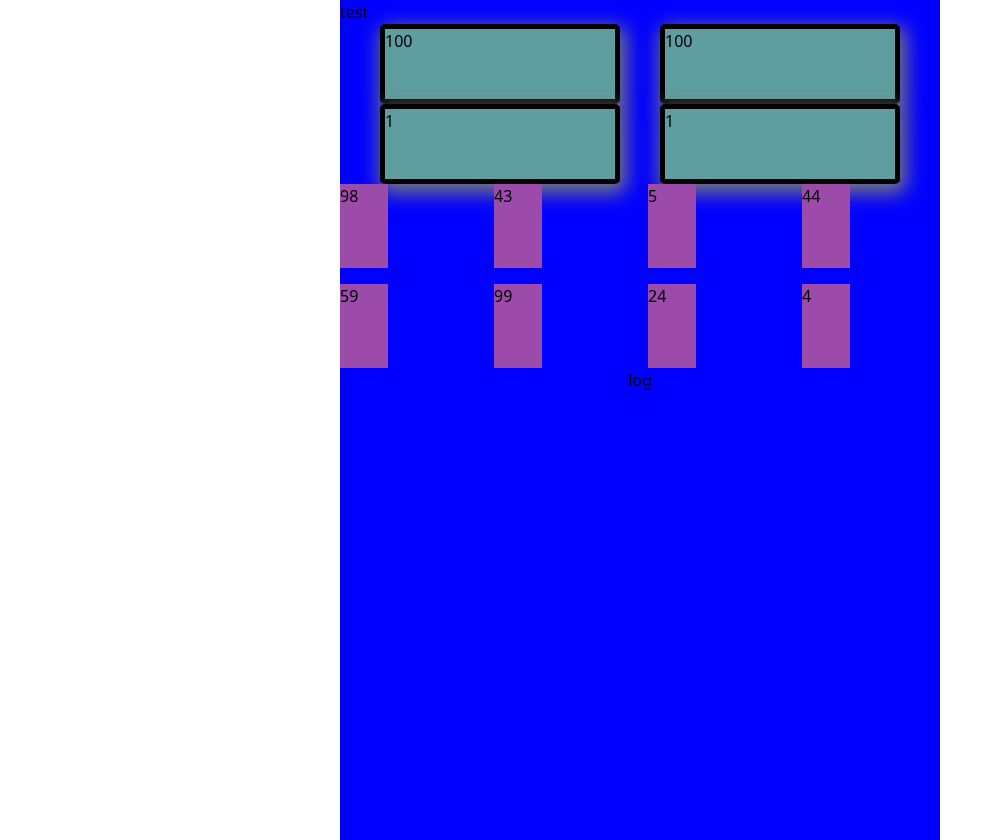
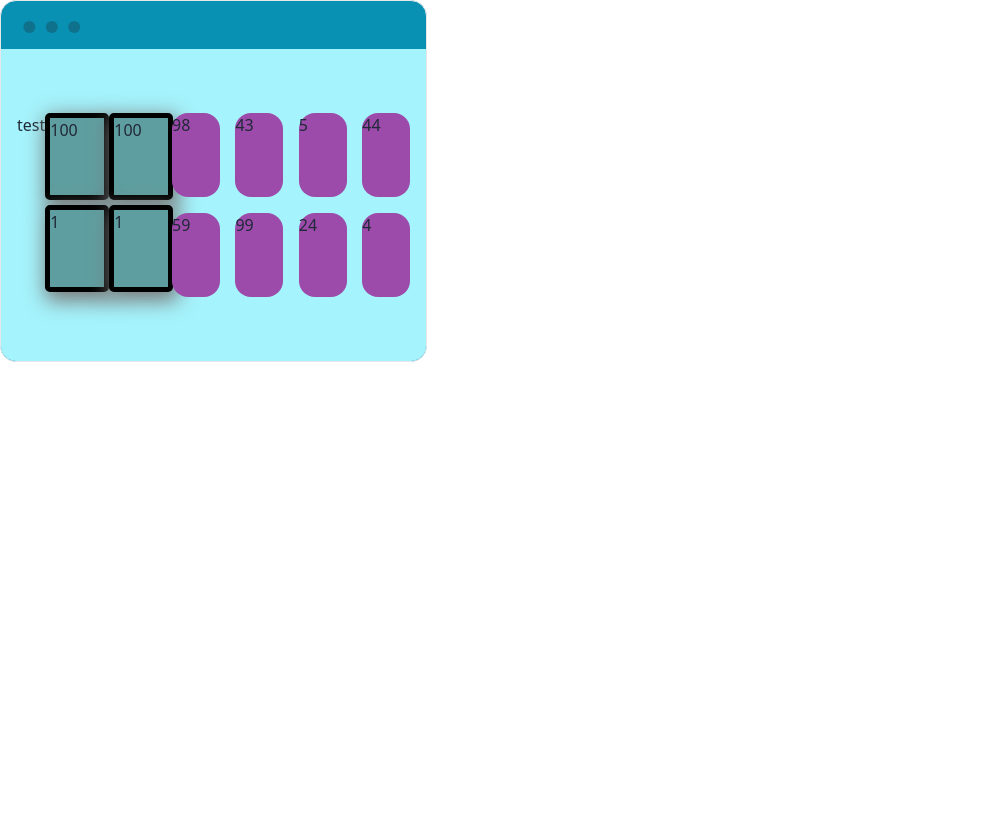
Before and after one commit to Smowling/Order98, a Nuxt app: page /test in a window 1280 px wide. Shown: the whole page, without its empty margins (0-1003 px from the left). After the commit the page ends 800 px from the top, so only its background shows below. Built offline with nearby package versions, Linux system fonts and the light colour scheme.

Commit message:
winframe comp

```diff
--- /dev/null
+++ b/components/WindowFrame.vue
@@ -0,0 +1,7 @@
+<template>
+    <div class="mockup-window border bg-base-300 w-1/3 min-w-96 bg-cyan-600">
+        <div class="flex justify-center px-4 py-16 bg-cyan-200">
+            <slot></slot>
+        </div>
+    </div>
+</template>
--- a/pages/test.vue
+++ b/pages/test.vue
@@ -1,15 +1,10 @@
 <template>
-    <div class="flex justify-around">
-        <div class="game">
-            <nav>test</nav>
-            <DropZones />
-            <Cards />
-            <!-- <div class="grid grid-cols-4 gap-4">
-                <div class="card flex-wrap" v-for="card in game.hand">{{ card }}</div>
-            </div> -->
-            <button @click="game.test">log</button>
-        </div>
-    </div>
+    <WindowFrame>
+        <nav>test</nav>
+        <DropZones />
+        <Cards />
+    </WindowFrame>
+
 </template>
 
 <script setup lang="ts">
--- a/tailwind.config.ts
+++ b/tailwind.config.ts
@@ -13,3 +13,10 @@ export default <Partial<Config>>{
         }
     }
 }
+
+module.exports = {
+    //...
+    plugins: [
+        require('daisyui'),
+    ],
+}
```
